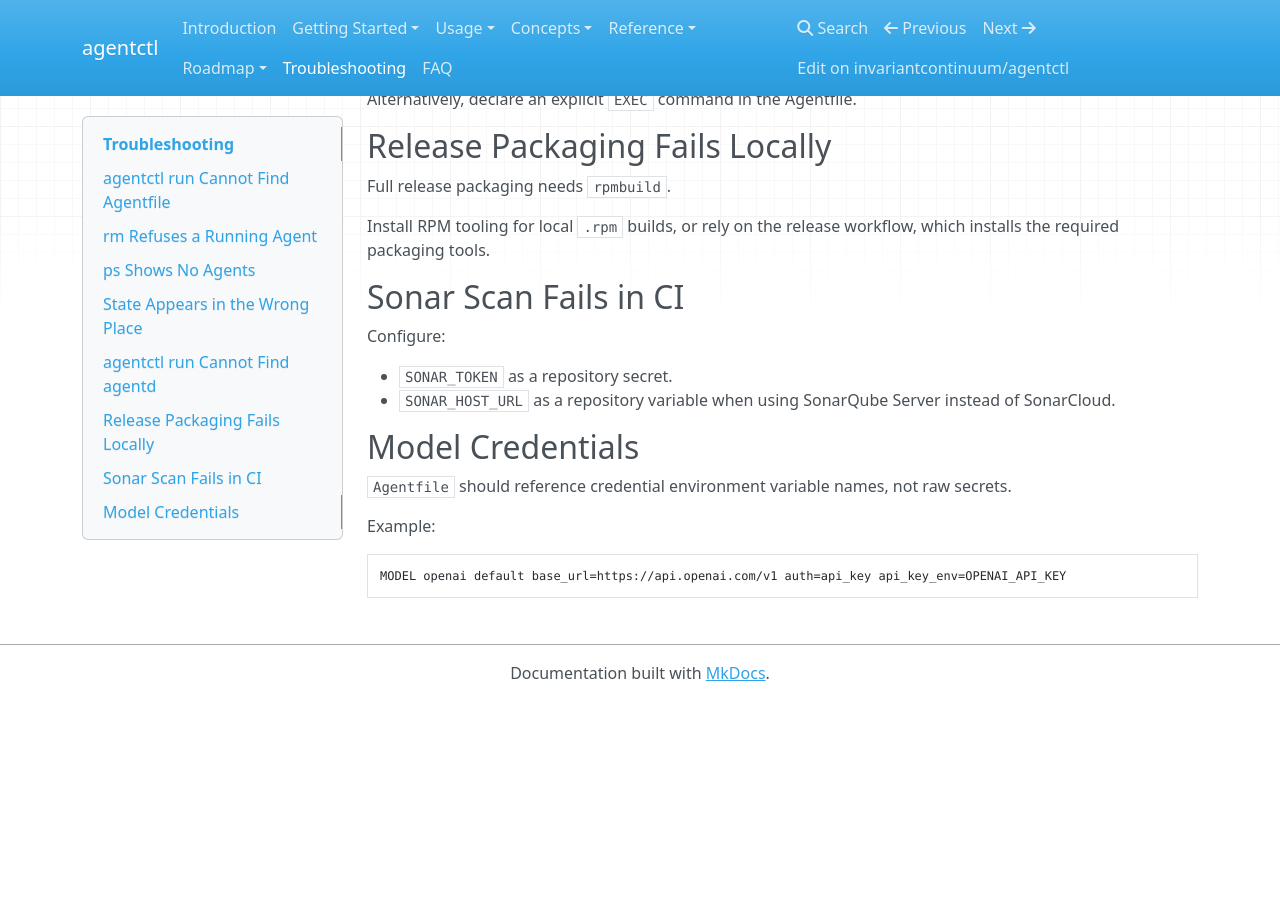
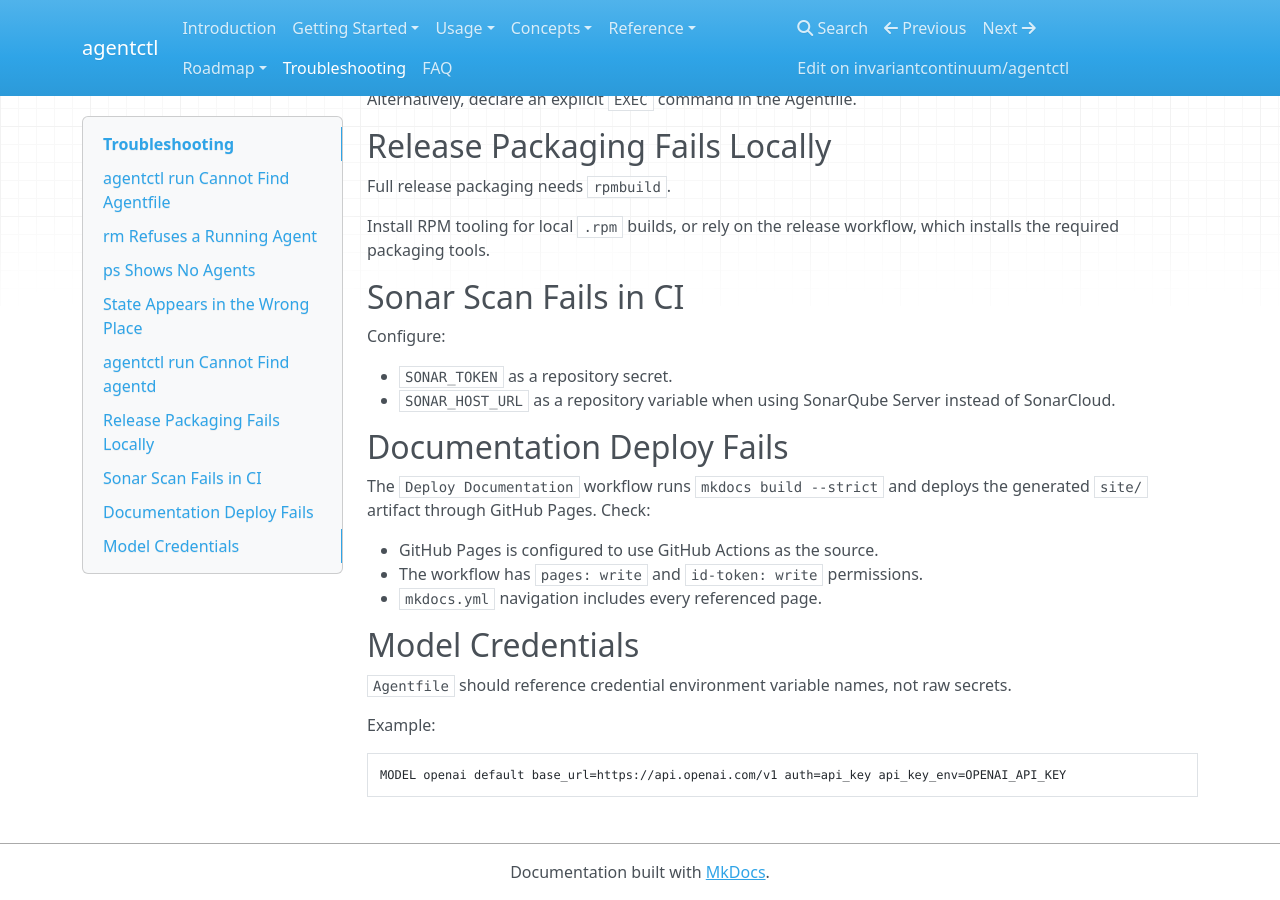
Before and after one commit to invariantcontinuum/agentctl, an MkDocs documentation site: the page built from docs/troubleshooting.md, in a window 1280 px wide and 900 px high, scrolled down 1194 px. Built offline with MkDocs 1.6.1, drawn with Linux system fonts in a browser that asks for light colours; nearby versions of some CDN libraries; before the commit the page ends 1895 px from its top, so only the background shows below that.

Commit message:
ci(agentctl): deploy mkdocs documentation

```diff
--- a/docs/troubleshooting.md
+++ b/docs/troubleshooting.md
@@ -75,6 +75,15 @@ Configure:
 - `SONAR_TOKEN` as a repository secret.
 - `SONAR_HOST_URL` as a repository variable when using SonarQube Server instead of SonarCloud.
 
+## Documentation Deploy Fails
+
+The `Deploy Documentation` workflow runs `mkdocs build --strict` and deploys
+the generated `site/` artifact through GitHub Pages. Check:
+
+- GitHub Pages is configured to use GitHub Actions as the source.
+- The workflow has `pages: write` and `id-token: write` permissions.
+- `mkdocs.yml` navigation includes every referenced page.
+
 ## Model Credentials
 
 `Agentfile` should reference credential environment variable names, not raw secrets.
```
Also changed, not shown: README.md (+1 -1 lines), docs/roadmap/implemented.md (+1 -0 lines), 1 other file.
